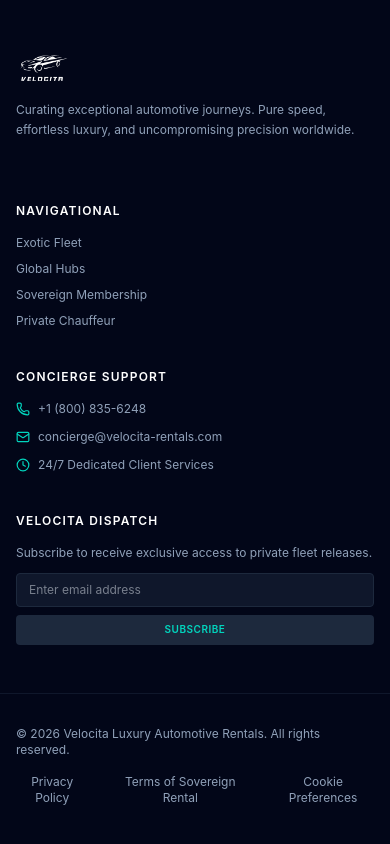
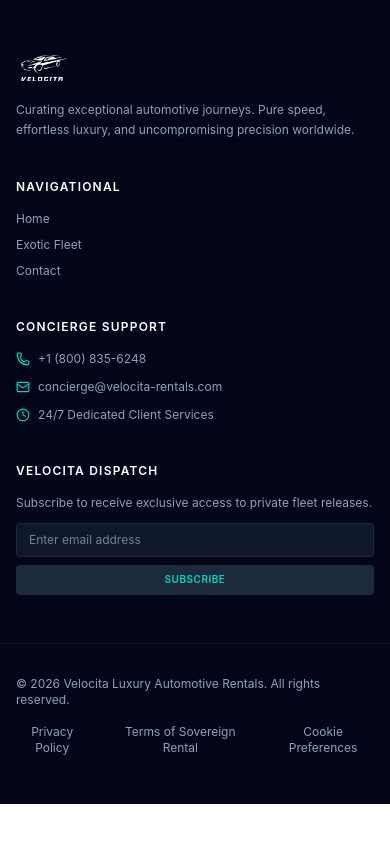
Before and after one commit to AMRI-NJSI/RentACarVelocita, a React (Vite) app: page / in a window 390 px wide. Shown: the part 4268-5112 px from the top of the page. After the commit the page ends 5072 px from the top, so only its background shows below. Built offline with nearby package versions, Linux system fonts and the light colour scheme.

Commit message:
Ndryshime

```diff
--- a/src/App.jsx
+++ b/src/App.jsx
@@ -1,7 +1,7 @@
 import React, { useState, useEffect, useMemo, createContext, useContext } from 'react';
 import {
   Search, Calendar, MapPin, Shield, Star, Award, CheckCircle, ChevronRight,
-  Menu, X, Filter, SlidersHorizontal, ArrowRight, User, Lock,
+  Menu, X, ArrowRight, User, Lock,
   Check, Info, ChevronLeft, Phone, Mail, Clock,
   AlertCircle, Fuel, Zap, Compass, RefreshCw
 } from 'lucide-react';
@@ -127,9 +127,6 @@ const TRANSLATIONS = {
     footer_tagline: 'Curating exceptional automotive journeys. Pure speed, effortless luxury, and uncompromising precision worldwide.',
     footer_nav_heading: 'Navigational',
     footer_link_fleet: 'Exotic Fleet',
-    footer_link_hubs: 'Global Hubs',
-    footer_link_membership: 'Sovereign Membership',
-    footer_link_chauffeur: 'Private Chauffeur',
     footer_contact_heading: 'Concierge Support',
     footer_client_services: '24/7 Dedicated Client Services',
     footer_dispatch_heading: 'Velocita Dispatch',
@@ -141,15 +138,9 @@ const TRANSLATIONS = {
     footer_terms: 'Terms of Sovereign Rental',
     footer_cookies: 'Cookie Preferences',
     toast_contact: 'Contact Us: +1 (800) 835-6248',
-    toast_locations: 'Locations: NYC, LA, Miami, London, Paris',
-    toast_membership: 'Sovereign Membership program launching soon.',
-    toast_chauffeur: 'Chauffeur services available upon request.',
     toast_newsletter: 'Thank you for joining the Velocita guestbook.',
     toast_validation: 'Please complete all mandatory customer & payment fields.',
     toast_confirmed: 'Reservation confirmed! Confirmation details dispatched.',
-    toast_privacy: 'Full Privacy Policy page coming soon.',
-    toast_terms: 'Full Terms of Rental page coming soon.',
-    toast_cookies: 'Cookie preference center coming soon.',
     notfound_heading: 'Page Not Found',
     notfound_text: "The page you're looking for doesn't exist or may have been moved. Let's get you back on the road.",
     step_label_vehicle: 'Vehicle',
@@ -299,9 +290,6 @@ const TRANSLATIONS = {
     footer_tagline: 'Kurojmë udhëtime të jashtëzakonshme automobilistike. Shpejtësi e pastër, luks pa mundim, dhe precizion i pashoq në mbarë botën.',
     footer_nav_heading: 'Navigimi',
     footer_link_fleet: 'Flota Ekzotike',
-    footer_link_hubs: 'Qendrat Globale',
-    footer_link_membership: 'Anëtarësimi Sovran',
-    footer_link_chauffeur: 'Shofer Privat',
     footer_contact_heading: 'Suporti i Kontaktit',
     footer_client_services: 'Shërbime Klienti 24/7',
     footer_dispatch_heading: 'Velocita Dispatch',
@@ -313,15 +301,9 @@ const TRANSLATIONS = {
     footer_terms: 'Kushtet e Qerasë Sovrane',
     footer_cookies: 'Preferencat e Cookies',
     toast_contact: 'Na Kontaktoni: +1 (800) 835-6248',
-    toast_locations: 'Vendndodhjet: NYC, LA, Miami, Londër, Paris',
-    toast_membership: 'Programi i Anëtarësimit Sovran po vjen së shpejti.',
-    toast_chauffeur: 'Shërbimet e shoferit privat në dispozicion me kërkesë.',
     toast_newsletter: 'Faleminderit që u bashkuat me librin e mysafirëve Velocita.',
     toast_validation: 'Ju lutemi plotësoni të gjitha fushat e detyrueshme të klientit & pagesës.',
     toast_confirmed: 'Rezervimi u konfirmua! Detajet e konfirmimit u dërguan.',
-    toast_privacy: 'Faqja e plotë e Politikës së Privatësisë vjen së shpejti.',
-    toast_terms: 'Faqja e plotë e Kushteve të Qerasë vjen së shpejti.',
-    toast_cookies: 'Qendra e preferencave për Cookies vjen së shpejti.',
     notfound_heading: 'Faqja Nuk u Gjet',
     notfound_text: 'Faqja që kërkoni nuk ekziston ose mund të jetë zhvendosur. Le t\'ju kthejmë përsëri në rrugë.',
     step_label_vehicle: 'Vetura',
@@ -1650,6 +1632,7 @@ export default function App() {
     window.scrollTo(0, 0);
   }, [currentView, selectedVehicleId]);
   const [toastMessage, setToastMessage] = useState(null);
+  const [toastType, setToastType] = useState('info');
 
   /* Search & Rental Parameters */
   const [bookingSearch, setBookingSearch] = useState({
@@ -1716,8 +1699,9 @@ export default function App() {
   }, [confirmedBooking]);
 
   /* Toast Notification Trigger */
-  const triggerToast = (msg) => {
+  const triggerToast = (msg, type = 'info') => {
     setToastMessage(msg);
+    setToastType(type);
     setTimeout(() => setToastMessage(null), 4000);
   };
 
@@ -1825,7 +1809,7 @@ export default function App() {
   const handleFinalBookingSubmit = (e) => {
     e.preventDefault();
     if (!customerData.email || !customerData.firstName || !paymentData.cardNumber) {
-      triggerToast('Please complete all mandatory customer & payment fields.');
+      triggerToast(t('toast_validation'), 'error');
       return;
     }
 
@@ -1842,7 +1826,7 @@ export default function App() {
 
     setConfirmedBooking(newBooking);
     setCheckoutStep(6);
-    triggerToast('Reservation confirmed! Confirmation details dispatched.');
+    triggerToast(t('toast_confirmed'), 'success');
     window.scrollTo({ top: 0, behavior: 'smooth' });
   };
 
@@ -1852,8 +1836,14 @@ export default function App() {
 
       {/* Toast Notification */}
       {toastMessage && (
-        <div className="fixed bottom-6 right-6 z-50 bg-slate-900 border border-teal-500/40 text-slate-100 px-5 py-3 rounded-none shadow-2xl flex items-center gap-3 backdrop-blur-md animate-fade-in">
-          <AlertCircle className="w-5 h-5 text-teal-400 shrink-0" />
+        <div className={`fixed bottom-6 left-4 right-4 sm:left-auto sm:right-6 sm:max-w-sm z-50 bg-slate-900 border ${toastType === 'success' ? 'border-teal-500/40' : toastType === 'error' ? 'border-red-500/40' : 'border-slate-700'} text-slate-100 px-5 py-3 rounded-none shadow-2xl flex items-center gap-3 backdrop-blur-md animate-fade-in`}>
+          {toastType === 'success' ? (
+            <CheckCircle className="w-5 h-5 text-teal-400 shrink-0" />
+          ) : toastType === 'error' ? (
+            <AlertCircle className="w-5 h-5 text-red-400 shrink-0" />
+          ) : (
+            <Info className="w-5 h-5 text-teal-400 shrink-0" />
+          )}
           <span className="text-sm font-medium tracking-wide">{toastMessage}</span>
         </div>
       )}
@@ -2060,38 +2050,47 @@ export default function App() {
 
           <div className="space-y-4 md:col-span-1">
             <div className="flex items-center gap-2">
-              <img src={VELOCITA_LOGO} alt="Velocita" className="h-8 w-auto" />
+              <button
+                onClick={() => { setCurrentView('home'); window.scrollTo({ top: 0, behavior: 'smooth' }); }}
+                className="focus:outline-none"
+                aria-label="Velocita — Home"
+              >
+                <img src={VELOCITA_LOGO} alt="Velocita" className="h-8 w-auto hover:opacity-80 transition-opacity" />
+              </button>
             </div>
             <p className="leading-relaxed text-slate-400">
               {t('footer_tagline')}
             </p>
-            <div className="flex items-center gap-4 text-slate-400 pt-2">
-            </div>
           </div>
 
           <div>
             <h4 className="text-white font-semibold uppercase tracking-widest mb-4">{t('footer_nav_heading')}</h4>
             <ul className="space-y-2.5">
-              <li><button onClick={() => { setCurrentView('fleet'); window.scrollTo({top:0}); }} className="hover:text-teal-400">{t('footer_link_fleet')}</button></li>
-              <li><button onClick={() => triggerToast(t('toast_locations'))} className="hover:text-teal-400">{t('footer_link_hubs')}</button></li>
-              <li><button onClick={() => triggerToast(t('toast_membership'))} className="hover:text-teal-400">{t('footer_link_membership')}</button></li>
-              <li><button onClick={() => triggerToast(t('toast_chauffeur'))} className="hover:text-teal-400">{t('footer_link_chauffeur')}</button></li>
+              <li><button onClick={() => { setCurrentView('home'); window.scrollTo({ top: 0, behavior: 'smooth' }); }} className="hover:text-teal-400">{t('nav_home')}</button></li>
+              <li><button onClick={() => { setCurrentView('fleet'); window.scrollTo({ top: 0, behavior: 'smooth' }); }} className="hover:text-teal-400">{t('footer_link_fleet')}</button></li>
+              <li><button onClick={() => triggerToast(t('toast_contact'))} className="hover:text-teal-400">{t('nav_contact')}</button></li>
             </ul>
           </div>
 
           <div>
             <h4 className="text-white font-semibold uppercase tracking-widest mb-4">{t('footer_contact_heading')}</h4>
             <ul className="space-y-3">
-              <li className="flex items-center gap-2"><Phone className="w-3.5 h-3.5 text-teal-400" /> +1 (800) 835-6248</li>
-              <li className="flex items-center gap-2"><Mail className="w-3.5 h-3.5 text-teal-400" /> concierge@velocita-rentals.com</li>
-              <li className="flex items-center gap-2"><Clock className="w-3.5 h-3.5 text-teal-400" /> {t('footer_client_services')}</li>
+              <li className="flex items-center gap-2">
+                <Phone className="w-3.5 h-3.5 text-teal-400 shrink-0" />
+                <a href="tel:+18008356248" className="hover:text-teal-400 transition-colors">+1 (800) 835-6248</a>
+              </li>
+              <li className="flex items-center gap-2">
+                <Mail className="w-3.5 h-3.5 text-teal-400 shrink-0" />
+                <a href="mailto:concierge@velocita-rentals.com" className="hover:text-teal-400 transition-colors break-all">concierge@velocita-rentals.com</a>
+              </li>
+              <li className="flex items-center gap-2"><Clock className="w-3.5 h-3.5 text-teal-400 shrink-0" /> {t('footer_client_services')}</li>
             </ul>
           </div>
 
           <div>
             <h4 className="text-white font-semibold uppercase tracking-widest mb-4">{t('footer_dispatch_heading')}</h4>
             <p className="mb-3 text-slate-400">{t('footer_dispatch_text')}</p>
-            <form onSubmit={(e) => { e.preventDefault(); triggerToast(t('toast_newsletter')); }} className="space-y-2">
+            <form onSubmit={(e) => { e.preventDefault(); triggerToast(t('toast_newsletter'), 'success'); }} className="space-y-2">
               <input
                 type="email"
                 placeholder={t('footer_email_placeholder')}
@@ -2944,7 +2943,7 @@ function VehicleDetailView({
                 </select>
               </div>
 
-              <div className="grid grid-cols-2 gap-2">
+              <div className="grid grid-cols-1 sm:grid-cols-2 gap-2">
                 <div className="space-y-1">
                   <label className="text-[10px] uppercase tracking-wider text-slate-400 font-semibold">{t('label_start_date')}</label>
                   <input
```
